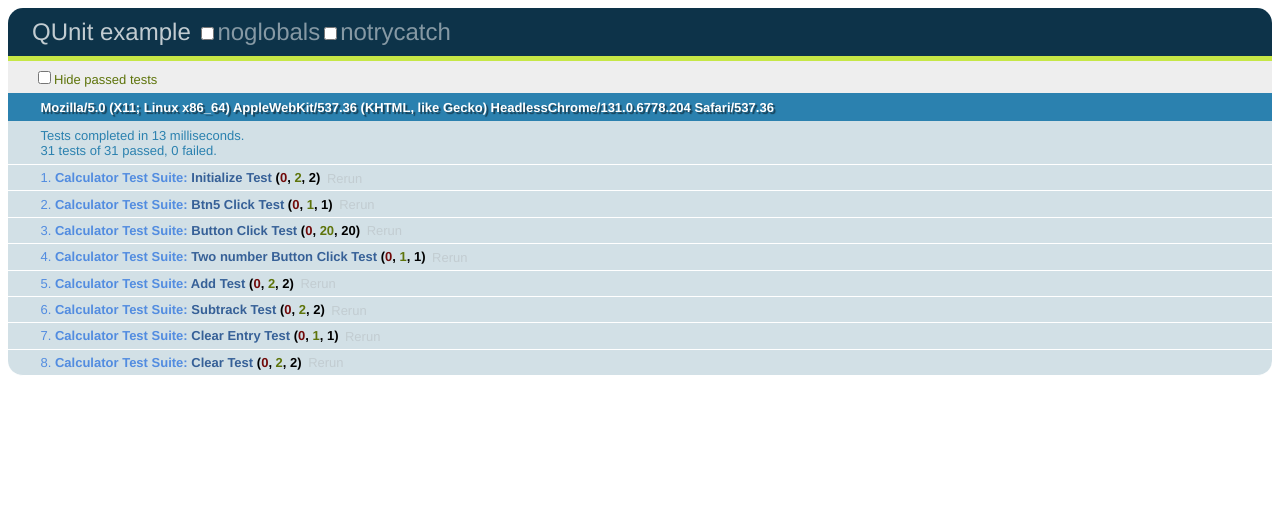
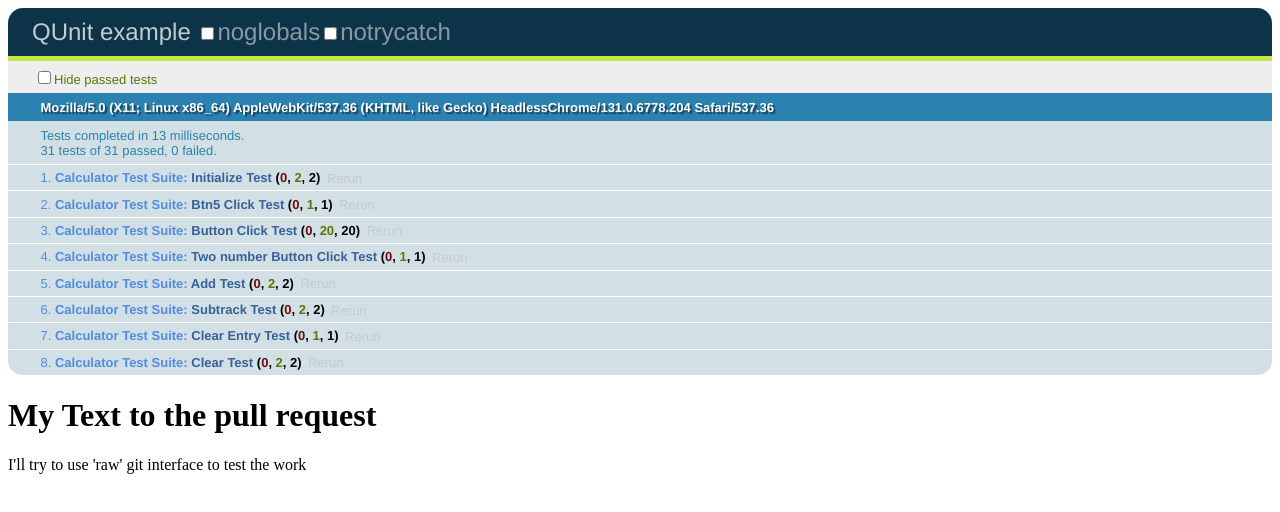
Before and after one commit to Zer0cul/ContosoWebSiteSolution, a plain HTML site: page WebCalculator/CalculatorTests.html in a window 1280 px wide. Drawn offline with Linux system fonts and the light colour scheme.

Commit message:
Change wording in CalculatorTest
Test git's ability to create pull request by command line

```diff
--- a/WebCalculator/CalculatorTests.html
+++ b/WebCalculator/CalculatorTests.html
@@ -14,6 +14,8 @@
     <div id="qunit-testrunner-toolbar"></div>
     <h2 id="qunit-userAgent"></h2>
     <ol id="qunit-tests"></ol>
+    <h1>My Text to the pull request</h1>
+    <p>I'll try to use 'raw' git interface to test the work </p>
     <div id="qunit-fixture">
         <input id="txtResult" type="text" readonly="readonly" /><br />
         <input id="txtInput" type="text" /><br />
```
